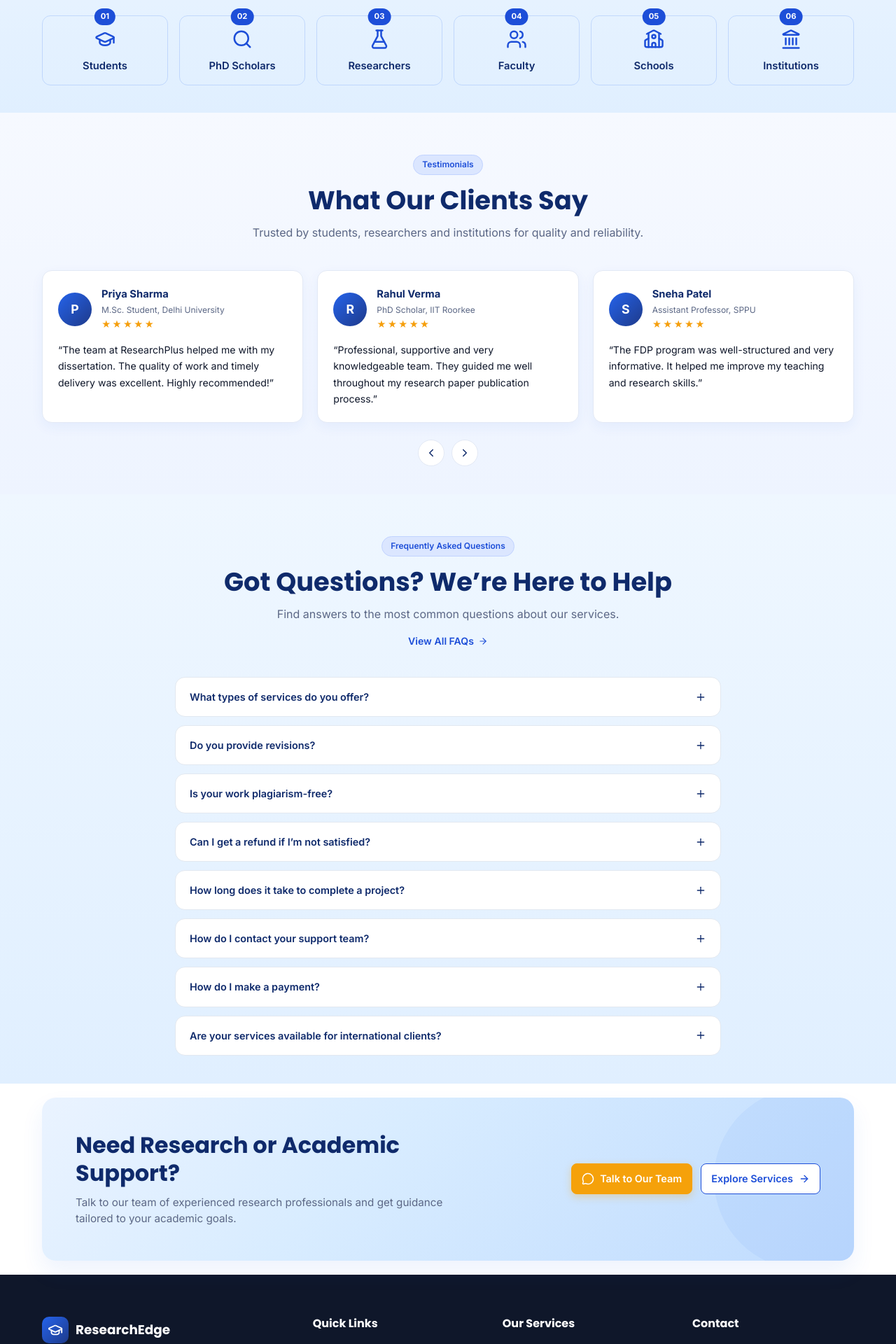
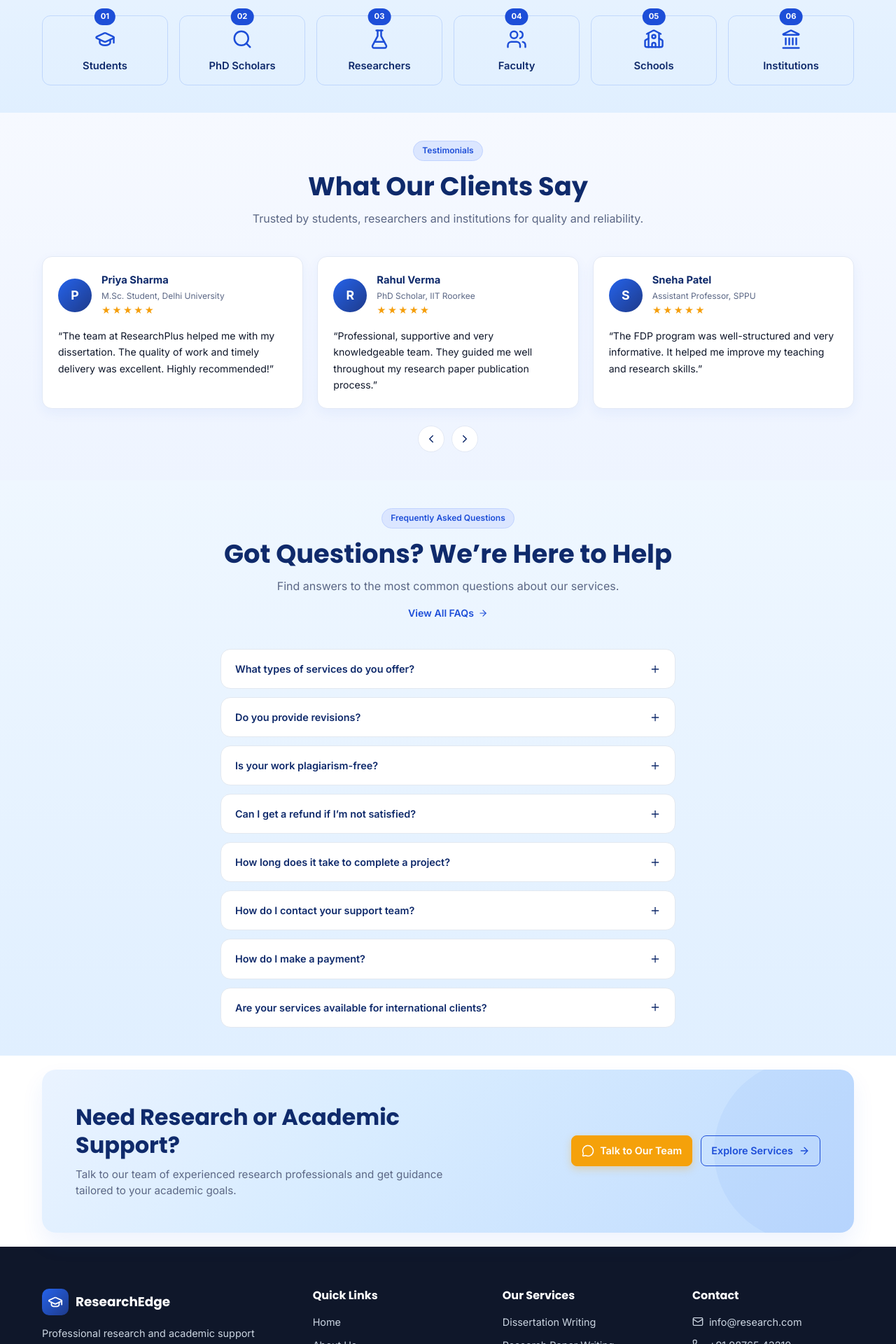
Before and after one commit to instadotanalytics/Research-Services, a React (Vite) app in the folder Frontend/: page / in a window 1280 px wide. Shown: the part 3183-5103 px from the top of the page at 70% size. Built offline with nearby package versions, Linux system fonts and the light colour scheme; no server answers.

Commit message:
homepage updated

```diff
--- a/Frontend/src/pages/Home/Home.css
+++ b/Frontend/src/pages/Home/Home.css
@@ -42,9 +42,9 @@
 }
 
 .home-section.services-section { padding: 60px 0 40px; }
-.home-section.testimonials-section { padding: 60px 0 40px; }
+.home-section.testimonials-section { padding: 40px 0 ; }
 .home-section.process-section { padding: 50px 0 60px; }
-.home-section.faq-section { padding: 60px 0 40px; }
+.home-section.faq-section { padding: 40px 0 ; }
 
 .home-section.cta-wrap { padding: 20px 0 20px; }
 .home-section.audience-section { padding: 40px 0; }
@@ -442,7 +442,7 @@
   display: flex;
   flex-direction: column;
   gap: 12px;
-  max-width: 780px;
+  max-width: 650px;
   margin: 0 auto;
 }
 .faq-item {
@@ -554,7 +554,7 @@
   align-items: center;
   gap: 8px;
   padding: 12px 22px;
-  background: #fff;
+  background: transparent;
   color: var(--h-blue);
   border: 1.5px solid var(--h-blue);
   border-radius: 8px;
@@ -594,7 +594,7 @@
   .home-section.process-section { padding: 24px 0 36px; }
   .home-section.audience-section { padding: 24px 0; }
   .home-section.faq-section { padding: 36px 0 20px; }
-  .home-section.cta-wrap { padding: 20px 0 20px; }
+  .home-section.cta-wrap { padding: 0; }
   .home-section.why-section { padding: 40px 0; }
 
   .home-section h2 { font-size: 1.45rem; line-height: 1.25; }
@@ -618,7 +618,8 @@
   .hero .pill { font-size: 0.7rem; padding: 4px 10px; margin-bottom: 12px; }
   .hero h1 { font-size: clamp(1.5rem, 7vw, 2rem); line-height: 1.2; margin-bottom: 12px; }
   .hero p { font-size: 0.88rem; line-height: 1.55; max-width: 100%; margin: 0 auto 20px; }
-  .hero .hero-actions { gap: 10px; justify-content: center; }
+  .hero .hero-actions { gap: 10px; justify-content: center; display: grid;
+  grid-template-columns: 1fr 1fr;}
   .hero .hero-actions .btn-orange,
   .hero .hero-actions .btn-ghost {
     flex: 1 1 140px;
```
